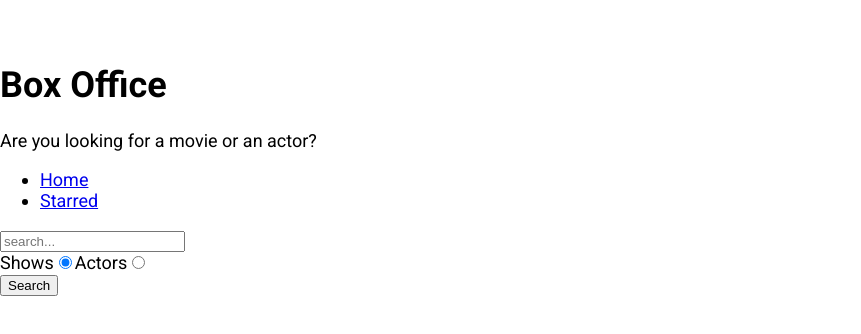
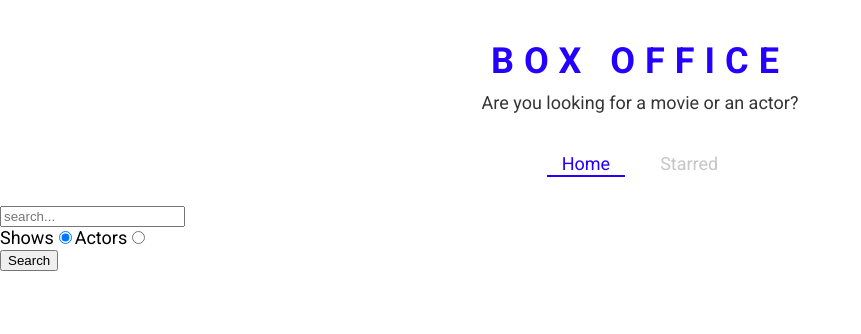
Before and after one commit to itsPhoenix03/Show-Finder, a React (Create React App) app: page / in a window 1280 px wide. Shown: the top 334 px of the page, without its empty margins (0-861 px from the left). Built offline with nearby package versions, Linux system fonts and the light colour scheme.

Commit message:
Applied styles to the pages: Title, Navbar, Theme prop for using and using useLocation hook

```diff
--- a/src/App.js
+++ b/src/App.js
@@ -1,11 +1,21 @@
 import React from 'react';
 import { Switch, Route } from 'react-router-dom';
+import { ThemeProvider } from 'styled-components';
 import Home from './Pages/Home';
 import Starred from './Pages/Starred';
 import Show from './Pages/Show';
 
+const theme = {
+  mainColors: {
+    blue: '#2400ff',
+    gray: '#c6c6c6',
+    dark: '#353535',
+  },
+};
+
 function App() {
   return (
+    <ThemeProvider theme={theme}>
       <Switch>
         <Route exact path="/">
           <Home />
@@ -20,6 +30,7 @@
           <div>Error: 404 Page not found</div>
         </Route>
       </Switch>
+    </ThemeProvider>
   );
 }
 
--- a/src/Components/Navbar.js
+++ b/src/Components/Navbar.js
@@ -1,5 +1,6 @@
 import React from 'react';
-import { Link } from 'react-router-dom';
+import { useLocation } from 'react-router-dom';
+import { LinkStyled, NavList } from './Navs.styled';
 
 const LINKS = [
   { to: '/', text: 'Home' },
@@ -7,15 +8,23 @@
 ];
 
 const Navbar = () => {
+  const location = useLocation();
+
   return (
     <div>
-      <ul>
+      <NavList>
         {LINKS.map(items => (
           <li key={items.to}>
-            <Link to={items.to}> {items.text} </Link>
+            <LinkStyled
+              to={items.to}
+              className={items.to === location.pathname ? 'active' : ''}
+            >
+              {' '}
+              {items.text}{' '}
+            </LinkStyled>
           </li>
         ))}
-      </ul>
+      </NavList>
     </div>
   );
 };
--- /dev/null
+++ b/src/Components/Navs.styled.js
@@ -0,0 +1,41 @@
+import { Link } from 'react-router-dom';
+import styled from 'styled-components';
+
+export const NavList = styled.ul`
+  display: flex;
+  justify-content: center;
+  list-style: none;
+  margin: 0 0 30px;
+  padding: 0;
+`;
+
+export const LinkStyled = styled(Link)`
+  margin: 0 10px;
+  padding: 3px 15px;
+  position: relative;
+  text-decoration: none;
+  color: ${({ theme }) => theme.mainColors.gray};
+  &.active {
+    color: ${({ theme }) => theme.mainColors.blue};
+    &:after {
+      content: '';
+      position: absolute;
+      display: block;
+      height: 2px;
+      left: 0%;
+      bottom: 0;
+      background-color: ${({ theme }) => theme.mainColors.blue};
+      animation: slide-in 0.3s ease-in forwards;
+      @keyframes slide-in {
+        from {
+          left: 50%;
+          width: 0;
+        }
+        to {
+          left: 0%;
+          width: 100%;
+        }
+      }
+    }
+  }
+`;
--- a/src/Components/Title.js
+++ b/src/Components/Title.js
@@ -1,11 +1,12 @@
 import React from 'react';
+import { TitleWrapper } from './Title.styled';
 
 const Title = ({ title, subtitle }) => {
   return (
-    <div>
+    <TitleWrapper>
       <h1>{title}</h1>
       <p>{subtitle}</p>
-    </div>
+    </TitleWrapper>
   );
 };
 
--- /dev/null
+++ b/src/Components/Title.styled.js
@@ -0,0 +1,18 @@
+import styled from 'styled-components';
+
+export const TitleWrapper = styled.div`
+  text-align: center;
+  margin: 0 0 40px;
+
+  h1 {
+    color: ${({ theme }) => theme.mainColors.blue};
+    letter-spacing: 10px;
+    text-transform: uppercase;
+    margin: 0 0 10px;
+  }
+
+  p {
+    color: ${({ theme }) => theme.mainColors.dark};
+    margin: 0;
+  }
+`;
```
Lines whose indentation alone changed are shown as unchanged.
